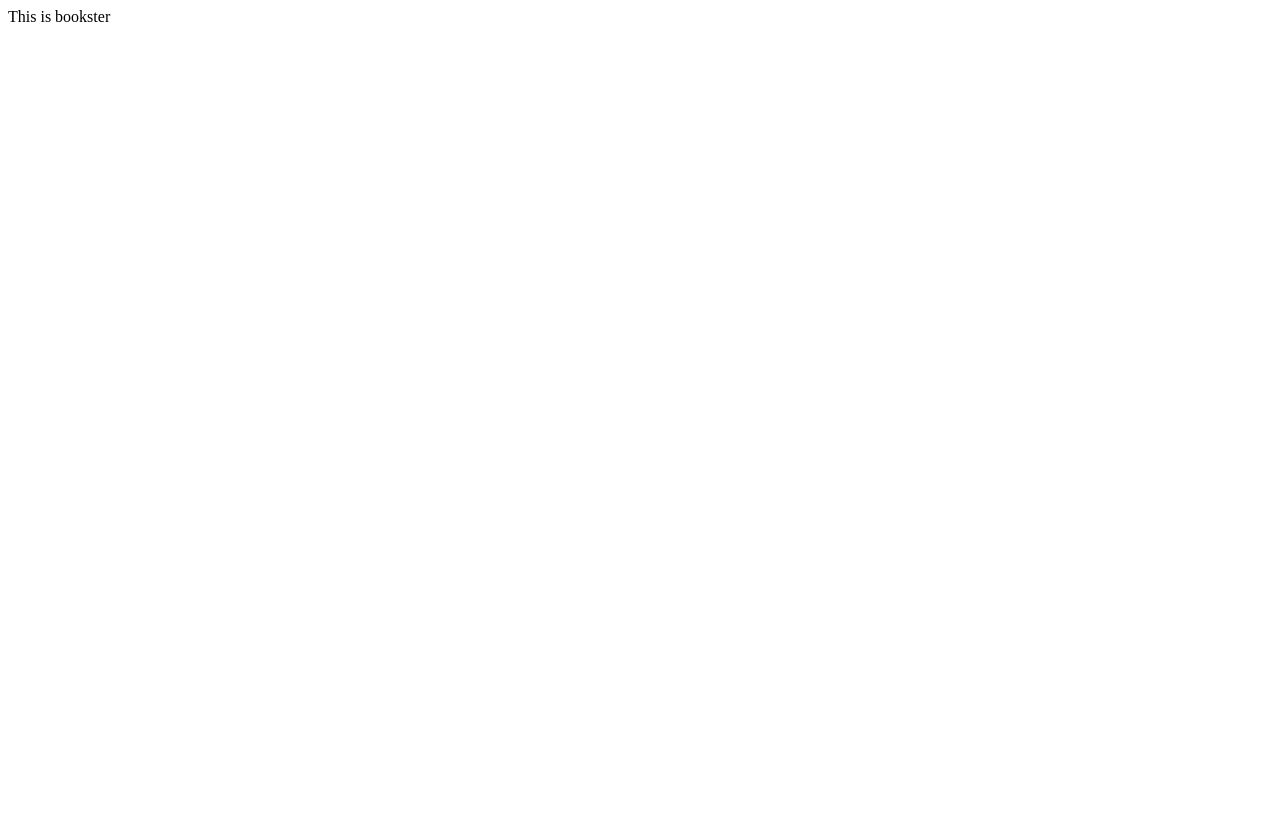
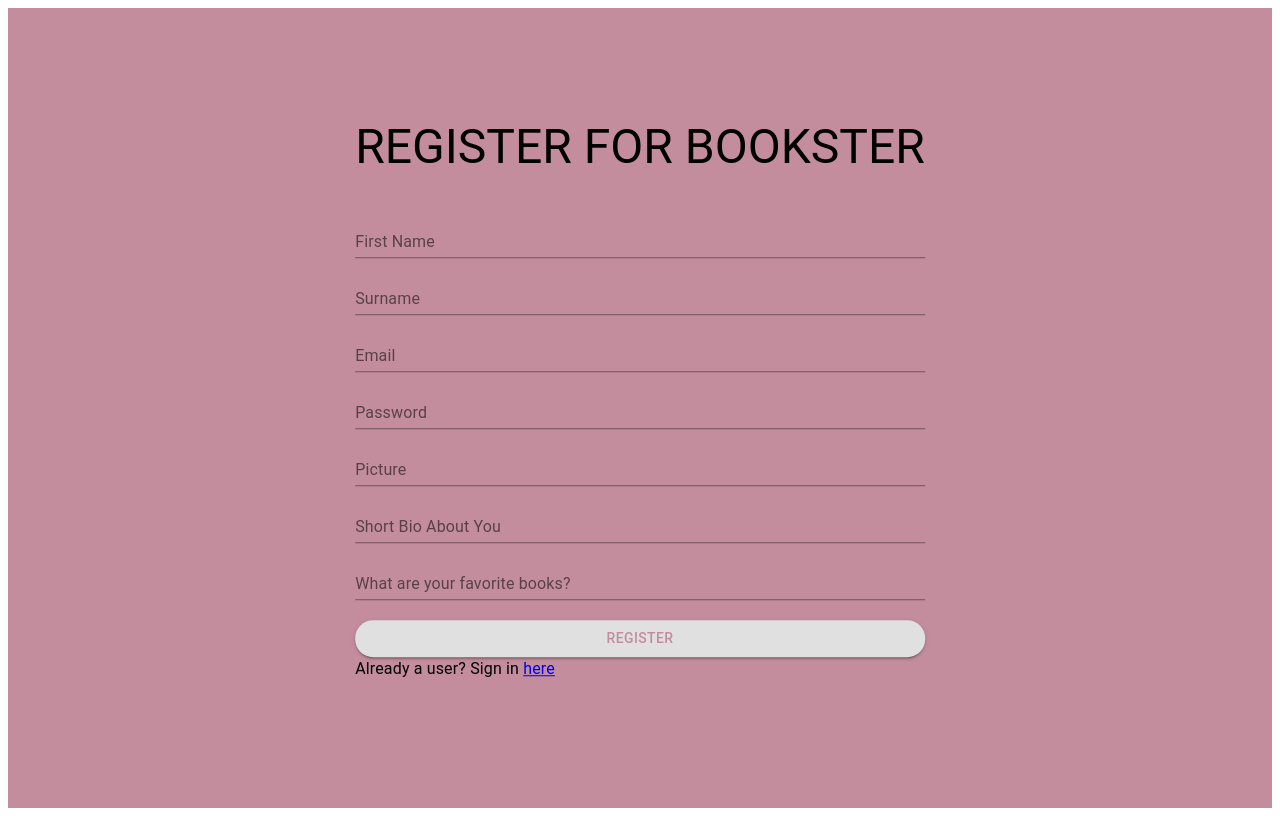
Before and after one commit to ellesia12/BooksterFrontend, a React (Create React App) app: page / in a window 1280 px wide. Built offline with nearby package versions, Linux system fonts and the light colour scheme.

Commit message:
forms set up, not connected to db yet

```diff
--- a/src/App.js
+++ b/src/App.js
@@ -1,9 +1,16 @@
 import React from "react";
+
+
+
+// import components here
+import LogIn from "./components/LogIn"
+import Register from "./components/Register"
+
 
 function App() {
   return (
     <div className="App">
-      This is bookster
+     <Register />
     </div>
   );
 }
--- a/src/components/LogIn.js
+++ b/src/components/LogIn.js
@@ -0,0 +1,89 @@
+import React from "react";
+import { makeStyles, withStyles } from "@material-ui/core/styles"
+import { TextField, Typography, Button, Grid, Box} from "@material-ui/core";
+
+const InputField = withStyles({
+    root:{
+        "& label.Mui-focused":{
+            color: "#DB5CA2"
+        },
+        "& label":{
+            color: "5CDB95"
+        },
+        "&:hover fieldSet":{
+            borderColor: "5CDB95"
+        },
+        "&.Mui-focused fieldSet":{
+            borderColor: "5CDB95"
+        }
+    }
+})(TextField);
+
+
+const useStyles = makeStyles(theme=>({
+    form:{
+        top:"50%",
+        left:"50%",
+        transform: "translate(-50%, -50%)",
+        position: "absolute"
+    },
+    button: {
+        marginTop: "1rem",
+        color: "#C38D9E",
+        borderColor: "white",
+        borderRadius: "18px"
+    },
+    header: {
+        textAlign: "center",
+        textTransform:"uppercase",
+        marginBottom:"30px"
+    }
+}))
+
+
+
+
+const LogIn = () =>{
+    const classes = useStyles();
+
+// need to add ONSUBMIT function
+
+    return (
+        <>
+            <Box component="div" style={{background:"#C38D9E", height:"100vh"}}>
+                <Grid container justify="center">
+                    <Box component="form"  className={classes.form}>
+                        <Typography variant="h3" className={classes.header}>
+                            Log In Below
+                        </Typography>
+                        <InputField
+                            label="Email"
+                            fullWidth={true}
+                            margin="dense"
+                            size="medium"
+                            name="name"
+                        />
+                        <br />
+                        <InputField
+                            label="Password"
+                            fullWidth={true}
+                            margin="dense"
+                            size="medium"
+                            name="email"
+                        />
+
+                        <Button type="submit" variant="contained" fullWidth={true} className={classes.button} >
+                            Log In
+                        </Button>
+
+                    </Box>
+                </Grid>
+           </Box>
+        </>
+    );
+}
+
+
+
+
+export default LogIn;
--- a/src/components/Register.js
+++ b/src/components/Register.js
@@ -0,0 +1,132 @@
+import React from "react";
+import { makeStyles, withStyles } from "@material-ui/core/styles"
+import { TextField, Typography, Button, Grid, Box} from "@material-ui/core";
+
+const InputField = withStyles({
+    root:{
+        "& label.Mui-focused":{
+            color: "#DB5CA2"
+        },
+        "& label":{
+            color: "5CDB95"
+        },
+        "&:hover fieldSet":{
+            borderColor: "5CDB95"
+        },
+        "&.Mui-focused fieldSet":{
+            borderColor: "5CDB95"
+        }
+    }
+})(TextField);
+
+
+const useStyles = makeStyles(theme=>({
+    form:{
+        top:"50%",
+        left:"50%",
+        transform: "translate(-50%, -50%)",
+        position: "absolute"
+    },
+    button: {
+        marginTop: "1rem",
+        color: "#C38D9E",
+        borderColor: "white",
+        borderRadius: "18px"
+    },
+    header: {
+        textAlign: "center",
+        textTransform:"uppercase",
+        marginBottom:"30px"
+    }
+}))
+
+
+
+
+const LogIn = () =>{
+    const classes = useStyles();
+
+// need to add ONSUBMIT function
+//add link to log in page
+
+    return (
+        <>
+            <Box component="div" style={{background:"#C38D9E", height:"100vh"}}>
+                <Grid container justify="center">
+                    <Box component="form"  className={classes.form}>
+                        <Typography variant="h3" className={classes.header}>
+                            Register for Bookster
+                        </Typography>
+                        <InputField
+                            label="First Name"
+                            fullWidth={true}
+                            margin="dense"
+                            size="medium"
+                            name="first_name"
+                        />
+                        <br />
+                        <InputField
+                            label="Surname"
+                            fullWidth={true}
+                            margin="dense"
+                            size="medium"
+                            name="surname"
+                        />
+                         <br />
+                        <InputField
+                            label="Email"
+                            fullWidth={true}
+                            margin="dense"
+                            size="medium"
+                            name="email"
+                        />
+                         <br />
+                        <InputField
+                            label="Password"
+                            fullWidth={true}
+                            margin="dense"
+                            size="medium"
+                            name="password"
+                        />
+                         <br />
+                        <InputField
+                            label="Picture"
+                            fullWidth={true}
+                            margin="dense"
+                            size="medium"
+                            name="email"
+                        />
+                        <br />
+                        <InputField
+                            label="Short Bio About You"
+                            fullWidth={true}
+                            margin="dense"
+                            size="medium"
+                            name="bio"
+                        />
+                        <br />
+                        <InputField
+                            label="What are your favorite books?"
+                            fullWidth={true}
+                            margin="dense"
+                            size="medium"
+                            name="books"
+                        />
+                        <br />
+                        <Button type="submit" variant="contained" fullWidth={true} className={classes.button} >
+                            Register
+                        </Button>
+                        <Typography alignContent="center">
+                            Already a user? Sign in <a href="/LogIn">here</a>
+                        </Typography>
+                    </Box>
+                </Grid>
+           </Box>
+        </>
+    );
+}
+
+
+
+
+export default LogIn;
```
Also changed, not shown: 1 other file (tests, documents, lock files or other folders).
